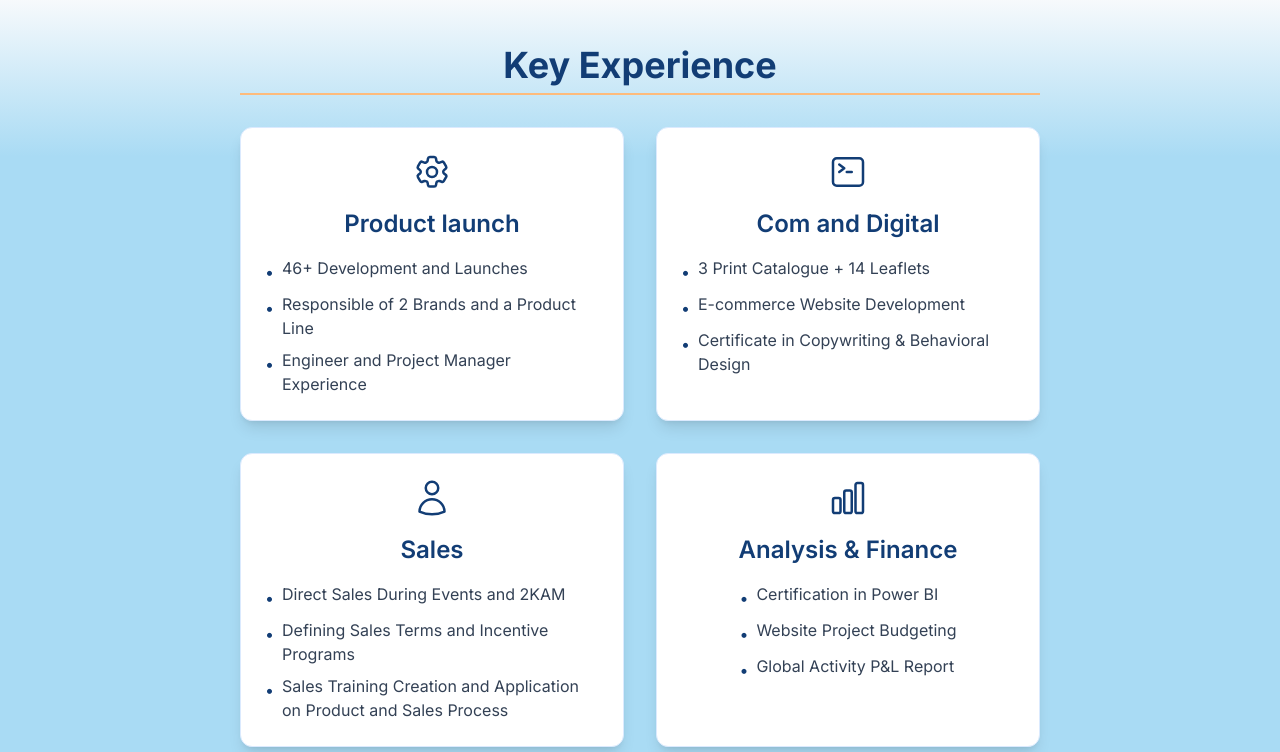
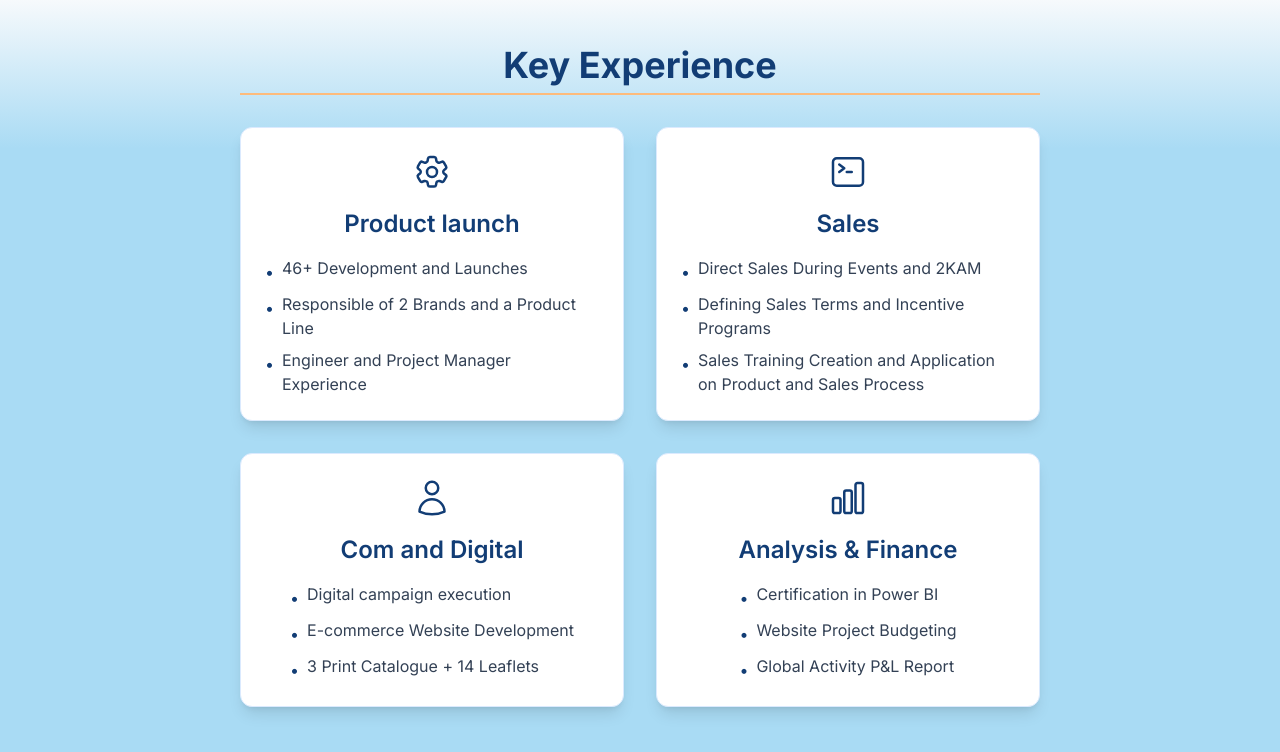
Before and after one commit to ClementBaylion/ResumeGemini, a website: page index.html in a window 1280 px wide. Shown: the part 1712-2464 px from the top of the page. Drawn offline with nearby package versions, Linux system fonts and the light colour scheme.

Commit message:
update key competences et CV

```diff
--- a/index.html
+++ b/index.html
@@ -379,14 +379,14 @@
                 expCard1Sub1: "46+ Development and Launches",
                 expCard1Sub2: "Responsible of 2 Brands and a Product Line",
                 expCard1Sub3: "Engineer and Project Manager Experience",
-                competence2Title: "Com and Digital",
-                expCard2Sub1: "3 Print Catalogue + 14 Leaflets",
-                expCard2Sub2: "E-commerce Website Development",
-                expCard2Sub3: "Certificate in Copywriting & Behavioral Design",
-                competence3Title: "Sales",
-                expCard3Sub1: "Direct Sales During Events and 2KAM",
-                expCard3Sub2: "Defining Sales Terms and Incentive Programs",
-                expCard3Sub3: "Sales Training Creation and Application on Product and Sales Process",
+                competence3Title: "Com and Digital",
+                expCard3Sub1: "Digital campaign execution",
+                expCard3Sub2: "E-commerce Website Development",
+                expCard3Sub3: "3 Print Catalogue + 14 Leaflets",
+                competence2Title: "Sales",
+                expCard2Sub1: "Direct Sales During Events and 2KAM",
+                expCard2Sub2: "Defining Sales Terms and Incentive Programs",
+                expCard2Sub3: "Sales Training Creation and Application on Product and Sales Process",
                 competence4Title: "Analysis & Finance",
                 expCard4Sub1: "Certification in Power BI",
                 expCard4Sub2: "Website Project Budgeting",
@@ -437,14 +437,14 @@
                 expCard1Sub1: "46+ Développements et Lancements",
                 expCard1Sub2: "Responsable de 2 Marques et d'une Ligne de Produits",
                 expCard1Sub3: "Expérience d'Ingénieur et de Chef de Projet",
-                competence2Title: "Com et Numérique",
-                expCard2Sub1: "3 Catalogues Imprimés + 14 Brochures",
-                expCard2Sub2: "Développement de Site E-commerce",
-                expCard2Sub3: "Certificat en Copywriting & Design Comportemental",
-                competence3Title: "Ventes",
-                expCard3Sub1: "Ventes Directes lors d'Événements et 2 KAM",
-                expCard3Sub2: "Définition des Conditions de Vente et Programmes d'Incitation",
-                expCard3Sub3: "Création et Application de Formations Commerciales sur le Produit et le Processus de Vente",
+                competence3Title: "Com et Numérique",
+                expCard3Sub1: "Exécution de campagnes digitales",
+                expCard3Sub2: "Développement de Site E-commerce",
+                expCard3Sub3: "3 Catalogues Imprimés + 14 Brochures",
+                competence2Title: "Ventes",
+                expCard2Sub1: "Ventes Directes lors d'Événements et 2 KAM",
+                expCard2Sub2: "Définition des Conditions de Vente et Programmes d'Incitation",
+                expCard2Sub3: "Création et Application de Formations Commerciales sur le Produit et le Processus de Vente",
                 competence4Title: "Analyse & Finance",
                 expCard4Sub1: "Certification en Power BI",
                 expCard4Sub2: "Budgétisation de Projet de Site Web",
@@ -496,14 +496,14 @@
                 expCard1Sub1: "46+ Utvecklingar och Lanseringar",
                 expCard1Sub2: "Ansvarig för 2 Varumärken och en Produktlinje",
                 expCard1Sub3: "Erfarenhet som Ingenjör och Projektledare",
-                competence2Title: "Kommunikation och Digitalt",
-                expCard2Sub1: "3 Tryckta Kataloger + 14 Broschyrer",
-                expCard2Sub2: "Utveckling av E-handelswebbplats",
-                expCard2Sub3: "Certifikat i Copywriting & Beteendedesign",
-                competence3Title: "Försäljning",
-                expCard3Sub1: "Direktförsäljning vid Evenemang och 2 KAM",
-                expCard3Sub2: "Definiera Försäljningsvillkor och Incitamentsprogram",
-                expCard3Sub3: "Skapande och Tillämpning av Säljutbildning på Produkt och Säljprocess",
+                competence3Title: "Kommunikation och Digitalt",
+                expCard3Sub1: "Genomförande av digitala kampanjer",
+                expCard3Sub2: "Utveckling av E-handelswebbplats",
+                expCard3Sub3: "3 Tryckta Kataloger + 14 Broschyrer",
+                competence2Title: "Försäljning",
+                expCard2Sub1: "Direktförsäljning vid Evenemang och 2 KAM",
+                expCard2Sub2: "Definiera Försäljningsvillkor och Incitamentsprogram",
+                expCard2Sub3: "Skapande och Tillämpning av Säljutbildning på Produkt och Säljprocess",
                 competence4Title: "Analys & Finans",
                 expCard4Sub1: "Certifiering i Power BI",
                 expCard4Sub2: "Budgetering av Webbplatsprojekt",
@@ -555,14 +555,14 @@
                 expCard1Sub1: "46以上の開発と発売",
                 expCard1Sub2: "2つのブランドと1つの製品ラインの責任者",
                 expCard1Sub3: "エンジニアおよびプロジェクトマネージャーの経験",
-                competence2Title: "コミュニケーションとデジタル",
-                expCard2Sub1: "3つの印刷カタログ+14のリーフレット",
-                expCard2Sub2: "Eコマースウェブサイトの開発",
-                expCard2Sub3: "コピーライティングと行動デザインの証明書",
-                competence3Title: "販売",
-                expCard3Sub1: "イベントおよび2KAMでの直接販売",
-                expCard3Sub2: "販売条件とインセンティブプログラムの定義",
-                expCard3Sub3: "製品および販売プロセスに関する販売トレーニングの作成と適用",
+                competence3Title: "コミュニケーションとデジタル",
+                expCard3Sub1: "デジタルキャンペーンの実行",
+                expCard3Sub2: "Eコマースウェブサイトの開発",
+                expCard3Sub3: "3つの印刷カタログ+14のリーフレット",
+                competence2Title: "販売",
+                expCard2Sub1: "イベントおよび2KAMでの直接販売",
+                expCard2Sub2: "販売条件とインセンティブプログラムの定義",
+                expCard2Sub3: "製品および販売プロセスに関する販売トレーニングの作成と適用",
                 competence4Title: "分析と財務",
                 expCard4Sub1: "Power BIの認定",
                 expCard4Sub2: "ウェブサイトプロジェクトの予算編成",
```
Also changed, not shown: 1 other file.
